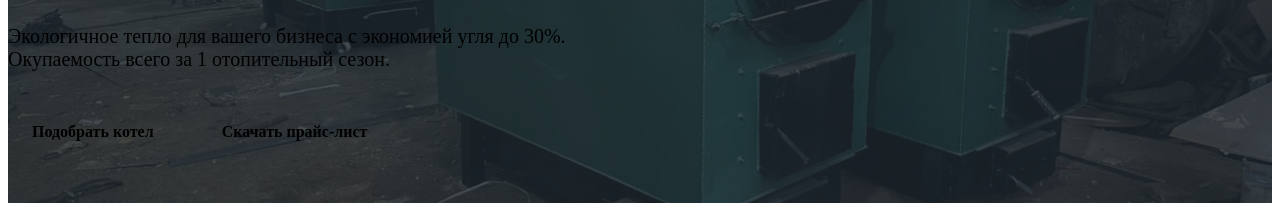
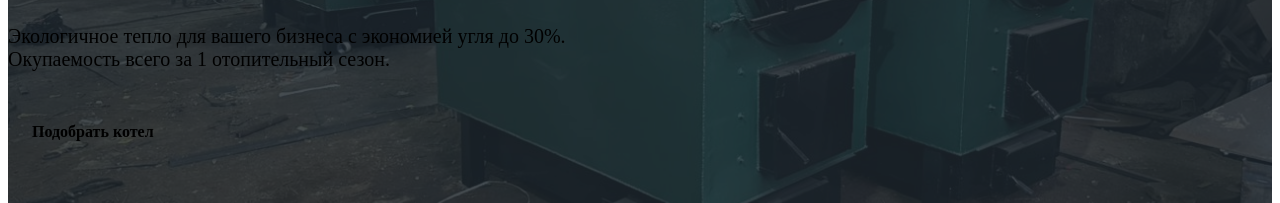
Before and after one commit to ErbolShermamatov/ekomesh, a React (Vite) app: page / in a window 1280 px wide. Shown: the part 1889-2092 px from the top of the page. Built offline with nearby package versions, Linux system fonts and the light colour scheme; the HTML template or start-up script is replaced by a standard one.

Commit message:
fix: download price list button deleted

```diff
--- a/src/components/HeroSection.jsx
+++ b/src/components/HeroSection.jsx
@@ -16,7 +16,6 @@ function HeroSection() {
           <p className="hero__subtitle">Экологичное тепло для вашего бизнеса с экономией угля до 30%. Окупаемость всего за 1 отопительный сезон.</p>
           <div className="hero__actions">
             <a href="#catalog" className="btn btn--primary">Подобрать котел</a>
-            <a href="/price.pdf" download="Прайс-лист_ЭКО-МЕШ.pdf" className="btn btn--outline-white">Скачать прайс-лист</a>
           </div>
         </div>
       </div>
```
Also changed, not shown: 1 other file (tests, documents, lock files or other folders).
